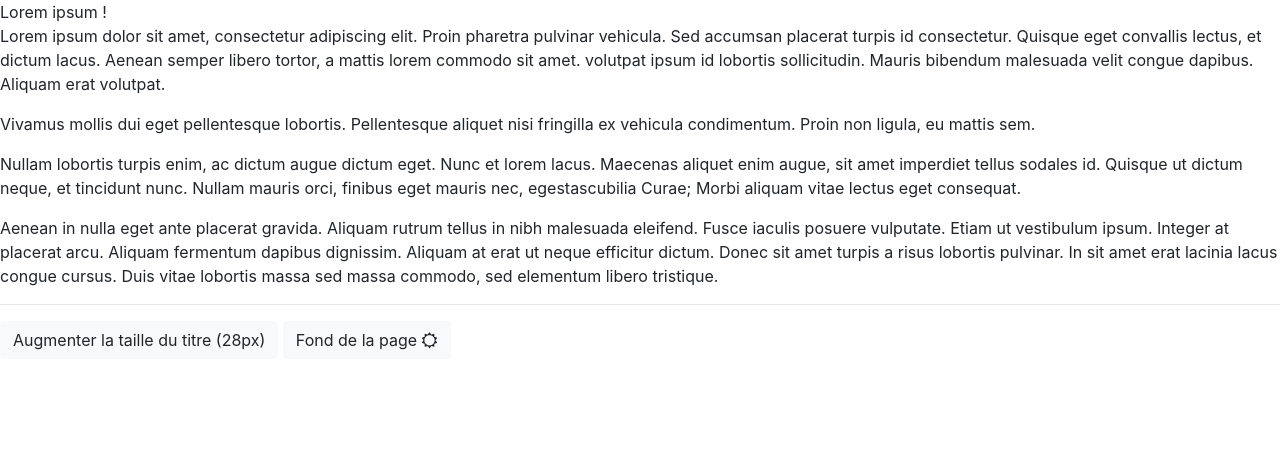
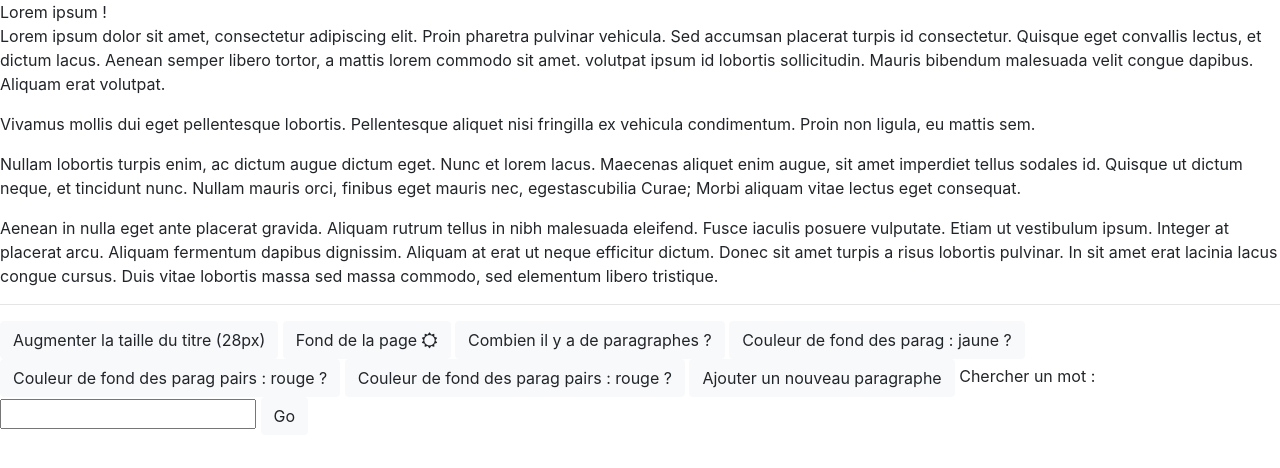
Before and after one commit to chaima55/JQuery-project, a plain HTML site: page index.html in a window 1280 px wide. Drawn offline with nearby package versions, Linux system fonts and the light colour scheme.

Commit message:
first commit

```diff
--- a/index.html
+++ b/index.html
@@ -19,6 +19,7 @@
 
 <body>
     <span id="titre">Lorem ipsum !</span>
+    <div class="exemple">
     <p>Lorem ipsum dolor sit amet, consectetur adipiscing elit. Proin pharetra pulvinar vehicula. Sed accumsan placerat
         turpis id consectetur. Quisque eget convallis lectus, et dictum lacus. Aenean semper libero tortor, a mattis
         lorem commodo sit amet. volutpat ipsum id lobortis sollicitudin. Mauris bibendum malesuada velit congue dapibus.
@@ -32,13 +33,21 @@
         posuere vulputate. Etiam ut vestibulum ipsum. Integer at placerat arcu. Aliquam fermentum dapibus dignissim.
         Aliquam at erat ut neque efficitur dictum. Donec sit amet turpis a risus lobortis pulvinar. In sit amet erat
         lacinia lacus congue cursus. Duis vitae lobortis massa sed massa commodo, sed elementum libero tristique.</p>
+    </div>
     <hr>
     <button type="button" class="btn btn-light " onclick="biggerTitle();">Augmenter la taille du titre (28px)</button>
     <button type="button" class="btn btn-light " id="change" onclick="changeFond();">Fond de la page
         <i class="fa fa-sun-o" aria-hidden="true"></i>
     </button>
+    <button type="button" class="btn btn-light " onclick="nbParag();">Combien il y a de paragraphes ?</button>
+    <button type="button" class="btn btn-light " onclick="couleurJaune();">Couleur de fond des parag : jaune ?</button>
 
-
+    <button type="button" class="btn btn-light " onclick="pairORimpair();">Couleur de fond des parag pairs : rouge ?</button>
+    <button type="button" class="btn btn-light " onclick="rougeImpair();">Couleur de fond des parag pairs : rouge ?</button>
+    <button type="button" class="btn btn-light " onclick="nouveauParag();">Ajouter un nouveau paragraphe</button>
+  Chercher un mot :
+  <input id='mot'>
+  <button type="button" class="btn btn-light " onclick="go();">Go</button>
 </body>
 
 </html>
--- a/script.js
+++ b/script.js
@@ -8,7 +8,7 @@ function biggerTitle() {
     }
 }
 function changeFond() {
-    if ( $('body').css('background-color')=="rgb(255, 255, 255)") {
+    if ($('body').css('background-color') == "rgb(255, 255, 255)") {
         $('body').css('background-color', '#181818');
         $('p,span').css('color', 'white');
         $('#change .fa').attr('class', 'fa fa-sun-o');
@@ -21,4 +21,82 @@ function changeFond() {
     }
 
 
+
 }
+function nbParag() {
+    $(document).ready(function () {
+        var paragraphe = $("p");
+        alert("il y a  " + paragraphe.length + "paragraphes");
+    });
+
+
+}
+function couleurJaune() {
+    $("p").css("background-color", "yellow");
+
+}
+function pairORimpair() {
+    $(document).ready(function () {
+
+        var paragraphe = $(".exemple p");
+        console.log(paragraphe)
+        var i = 0;
+        paragraphe.each(function () {
+            if (i % 2 == 0) {
+                $(this).css("background-color", "red");
+            } else {
+                $(this).css("background-color", "yellow");
+            }
+            i++;
+        })
+
+
+        /*var paragraphe = $(" p");
+        console.log(paragraphe)
+       for(var i=0; i< paragraphe.length-1;i++){
+           if(i %2==0 ){
+            paragraphe[i].css("background-color", "red");
+           } else {
+            paragraphe[i].css("background-color", "yellow");
+            }
+       }*/
+    });
+
+
+
+}
+function rougeImpair() {
+    var paragraphe = $(".exemple p");
+    console.log(paragraphe)
+    var i = 0;
+    paragraphe.each(function () {
+        if (i % 2 != 0) {
+            $(this).hide();
+        }
+        i++;
+    })
+
+}
+
+function nouveauParag() {
+    $('p').last().after('<p>Bonjour</p>');
+}
+function go() {
+    $("#mot").val();
+    var paragraphe = $(" p");
+    var i = 0;
+
+
+    paragraphe.each(function () {
+        var mot = document.getElementById("mot").value;
+        var mot_modif = "<span class='selection'>" + mot + "</span>";
+        var p = document.getElementsByTagName("p");
+        for (i=0; i<p.length; i++)
+        {
+            var s = p[i].textContent;
+            var regex = new RegExp(mot, 'g');
+
+            p[i].innerHTML = s.replace(regex, mot_modif);
+        }
+    });
+}
```
